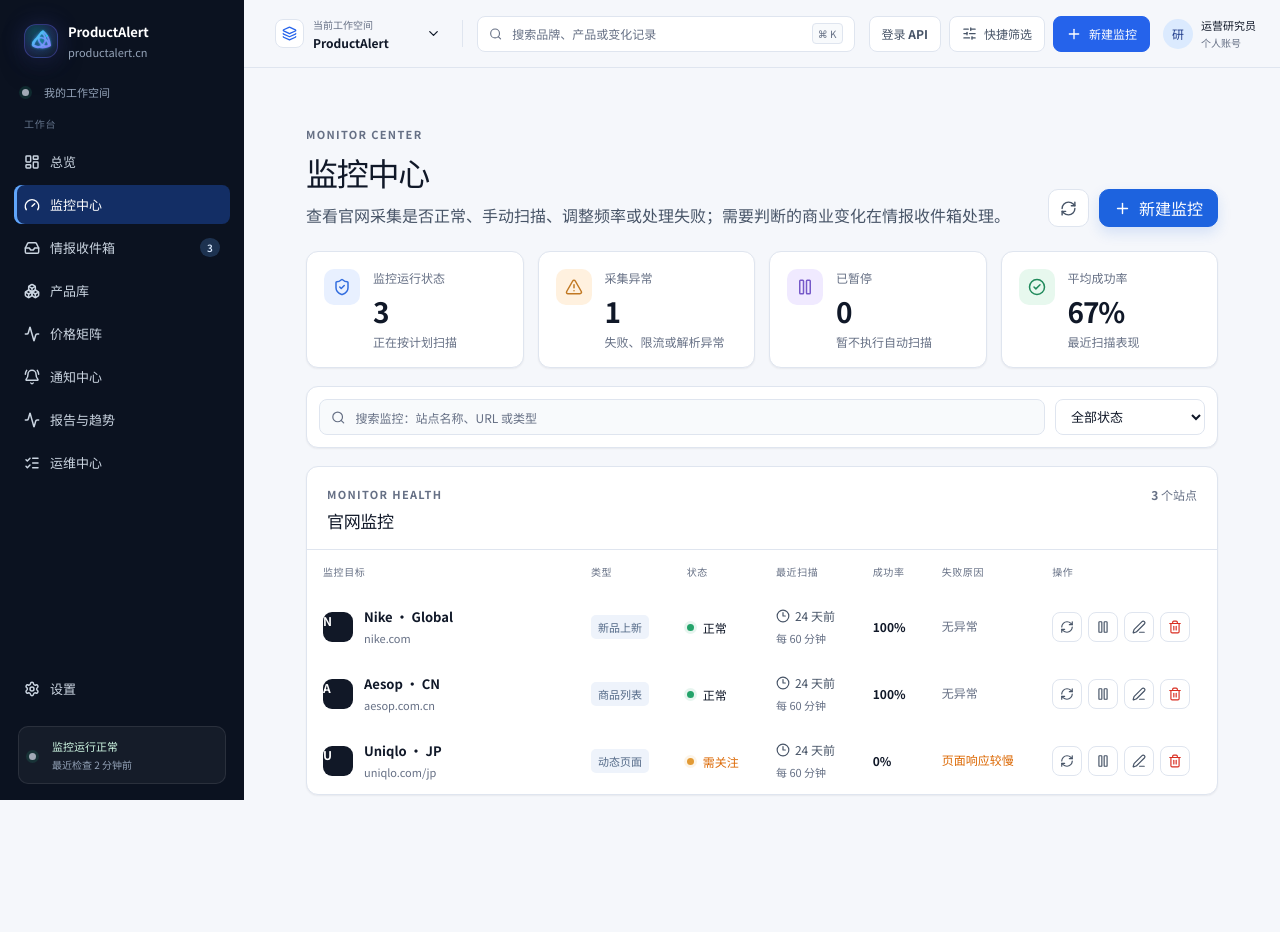
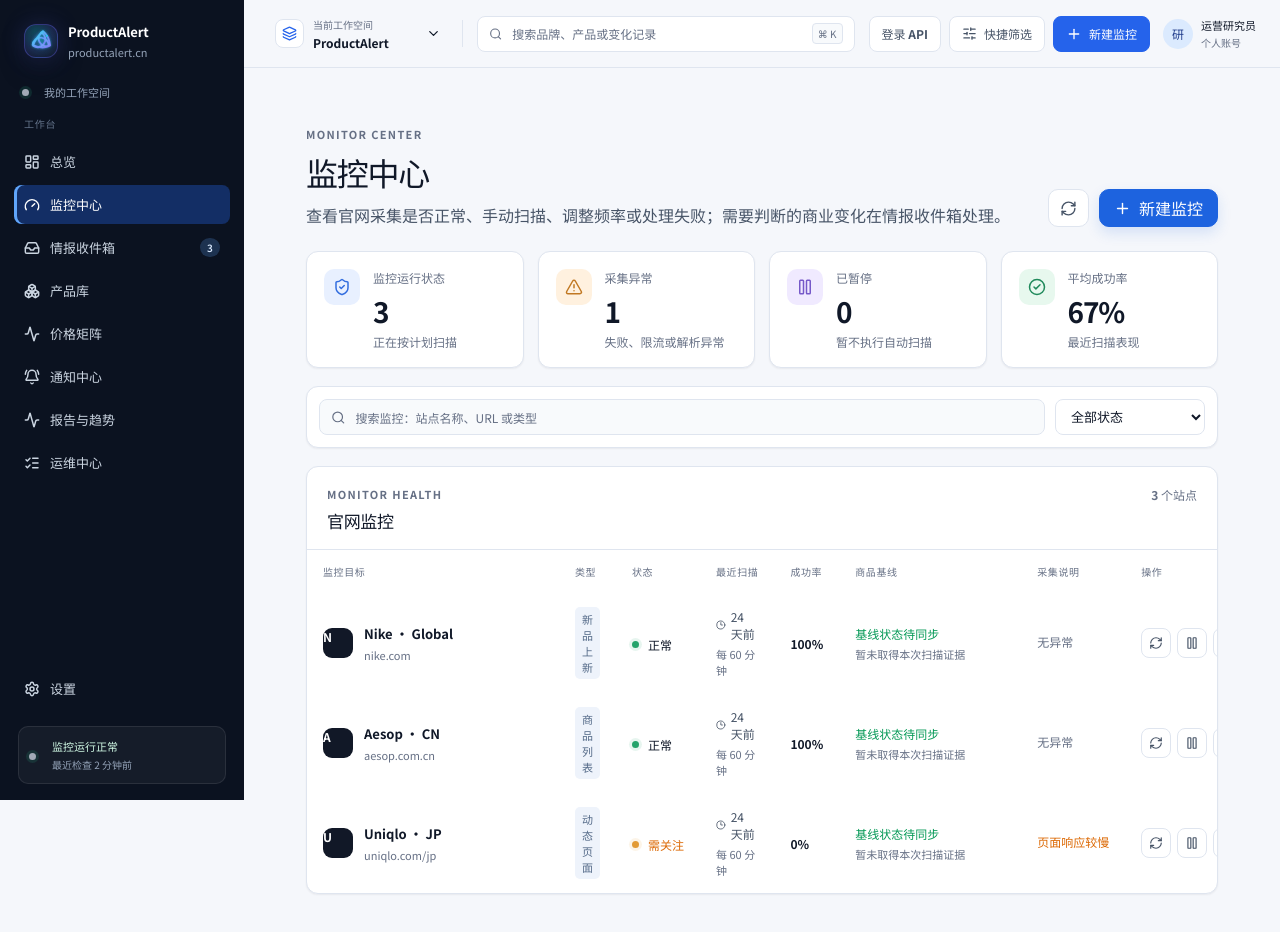
Before and after one commit to wangyao9926-afk/productalert.cn, a React (Vite) app in the folder frontend/: page /monitors in a window 1280 px wide. Shown: the top 932 px of the page. Before the commit the page ends 875 px from the top, so only its background shows below. Built offline with nearby package versions, Linux system fonts and the light colour scheme; no server answers.

Commit message:
feat: expose catalog baseline health

```diff
--- a/frontend/scripts/ui-contract-check.mjs
+++ b/frontend/scripts/ui-contract-check.mjs
@@ -112,6 +112,9 @@ const monitorApi = read("src/api/monitors.ts");
 for (const text of ["createMonitorAndStartBaseline", "getScanJob", "triggerSiteScan", "updateSiteEnabled", "deleteSite", "/api/sites", "/scan", "/api/scan-jobs", "notification_events"]) {
   assert(monitorApi.includes(text), `Monitor API client is missing required text: ${text}`);
 }
+for (const text of ["SiteBaselineSummary", "getSiteBaselineSummary", "baseline-summary", "product_count"]) {
+  assert(monitorApi.includes(text), `Monitor API client must expose catalog-baseline evidence: ${text}`);
+}
 
 const baselineScanPage = read("src/features/monitors/BaselineScanPage.tsx");
 for (const text of ["setInterval", "已发现", "已处理", "查看产品库", "getScanJob", "triggerSiteScan"]) {
@@ -133,7 +136,7 @@ const monitorsPage = read("src/features/monitors/MonitorsPage.tsx");
 for (const text of ["deleteSite", "window.confirm", "删除监控", "Trash2"]) {
   assert(monitorsPage.includes(text), `Monitor Center is missing safe delete support: ${text}`);
 }
-for (const text of ["pausedCount", "scanHealth", "failureReason", "scanFailureReason", "lowSuccessRate", "监控运行状态"]) {
+for (const text of ["pausedCount", "scanHealth", "failureReason", "scanFailureReason", "lowSuccessRate", "baselineBySite", "catalogBaseline", "商品基线", "待建立基线"]) {
   assert(monitorsPage.includes(text), `Monitor Center must focus on crawl health: ${text}`);
 }
 
--- a/frontend/src/api/monitors.ts
+++ b/frontend/src/api/monitors.ts
@@ -55,6 +55,13 @@ export type ScanJob = {
   status: string;
   message?: string | null;
   result?: { progress?: ScanProgress };
+};
+
+export type SiteBaselineSummary = {
+  site_id: number;
+  product_count: number;
+  latest_job?: ScanJob | null;
+  baseline_completed: boolean;
 };
 
 const targetToNotificationEvent: Record<string, NotificationEvent[]> = {
@@ -120,6 +127,10 @@ export function getScanJob(jobId: number | string): Promise<ScanJob> {
   return getJson<ScanJob>(`/api/scan-jobs/${jobId}`);
 }
 
+export function getSiteBaselineSummary(siteId: number | string): Promise<SiteBaselineSummary> {
+  return getJson<SiteBaselineSummary>(`/api/sites/${siteId}/baseline-summary`);
+}
+
 export function resumeScanJob(jobId: number | string): Promise<ScanJob> {
   return sendJson<ScanJob>(`/api/scan-jobs/${jobId}/resume`, {});
 }
--- a/frontend/src/features/monitors/MonitorsPage.tsx
+++ b/frontend/src/features/monitors/MonitorsPage.tsx
@@ -14,10 +14,11 @@ import {
 } from "lucide-react";
 import { Link } from "react-router-dom";
 import { ApiError } from "../../api/client";
-import { deleteSite, triggerSiteScan, updateSiteEnabled } from "../../api/monitors";
+import { deleteSite, getSiteBaselineSummary, triggerSiteScan, updateSiteEnabled, type SiteBaselineSummary } from "../../api/monitors";
 import { loadOverview, type OverviewData } from "../../api/overview";
 
-type MonitorStatus = "healthy" | "warning" | "paused";
+type MonitorStatus = "healthy" | "warning" | "paused" | "pending";
+type CatalogState = "ready" | "warning" | "pending";
 
 type MonitorRow = {
   id: number;
@@ -28,6 +29,9 @@ type MonitorRow = {
   lastScan: string;
   successRate: number;
   scanHealth: "healthy" | "warning";
+  catalogState: CatalogState;
+  catalogLabel: string;
+  catalogDetail: string;
   failureReason: string;
   frequency: string;
 };
@@ -50,6 +54,7 @@ const statusText: Record<MonitorStatus, string> = {
   healthy: "正常",
   warning: "需关注",
   paused: "已暂停",
+  pending: "待建立基线",
 };
 
 function relativeTime(value?: string | null) {
@@ -68,7 +73,33 @@ function scanFailureReason(latestLog: OverviewData["logs"][number] | undefined,
   return "无异常";
 }
 
-function buildMonitorRows(data: OverviewData): MonitorRow[] {
+function catalogBaseline(summary: SiteBaselineSummary | undefined): Pick<MonitorRow, "catalogState" | "catalogLabel" | "catalogDetail"> {
+  if (!summary) {
+    return { catalogState: "ready", catalogLabel: "基线状态待同步", catalogDetail: "暂未取得本次扫描证据" };
+  }
+
+  const latestJob = summary?.latest_job;
+  const progress = latestJob?.result?.progress;
+  const quality = progress?.quality;
+  const productCount = summary?.product_count || 0;
+  const waitingForScan = latestJob?.status === "queued" || latestJob?.status === "running" || (!latestJob && productCount === 0);
+
+  if (waitingForScan) {
+    return { catalogState: "pending", catalogLabel: "待建立基线", catalogDetail: "首次扫描后统计商品数量" };
+  }
+  if (summary?.baseline_completed && productCount > 0) {
+    const referenceCount = quality?.catalog_reference_count;
+    const detail = typeof referenceCount === "number" ? `已核验 ${productCount} / ${referenceCount} 个商品` : `已入库 ${productCount} 个商品`;
+    return { catalogState: "ready", catalogLabel: `${productCount} 个商品`, catalogDetail: detail };
+  }
+  if (productCount === 0) {
+    const cause = latestJob?.message || (quality?.rate_limited_count ? "官网限流，等待重试" : "未发现可验证的商品页");
+    return { catalogState: "warning", catalogLabel: "未建立商品基线", catalogDetail: cause };
+  }
+  return { catalogState: "ready", catalogLabel: `${productCount} 个商品`, catalogDetail: "已入库，目录覆盖待核验" };
+}
+
+function buildMonitorRows(data: OverviewData, baselineBySite: Record<number, SiteBaselineSummary | undefined>): MonitorRow[] {
   return data.sites.map((site) => {
     const siteLogs = data.logs.filter((log) => log.site_id === site.id);
     const latestLog = siteLogs[0];
@@ -77,7 +108,8 @@ function buildMonitorRows(data: OverviewData): MonitorRow[] {
     const sourceType = site.sources?.[0]?.source_type || "collection";
     const lowSuccessRate = siteLogs.length >= 2 && successRate < 80;
     const scanHealth = latestLog?.status === "warning" || latestLog?.status === "failed" || lowSuccessRate ? "warning" : "healthy";
-    const status: MonitorStatus = site.enabled === false ? "paused" : scanHealth;
+    const catalog = catalogBaseline(baselineBySite[site.id]);
+    const status: MonitorStatus = site.enabled === false ? "paused" : catalog.catalogState === "pending" ? "pending" : scanHealth === "warning" || catalog.catalogState === "warning" ? "warning" : "healthy";
 
     return {
       id: site.id,
@@ -88,14 +120,17 @@ function buildMonitorRows(data: OverviewData): MonitorRow[] {
       lastScan: relativeTime(latestLog?.started_at),
       successRate,
       scanHealth,
-      failureReason: scanFailureReason(latestLog, successRate, siteLogs.length),
+      catalogState: catalog.catalogState,
+      catalogLabel: catalog.catalogLabel,
+      catalogDetail: catalog.catalogDetail,
+      failureReason: scanHealth === "warning" ? scanFailureReason(latestLog, successRate, siteLogs.length) : catalog.catalogState === "warning" ? catalog.catalogDetail : "无异常",
       frequency: site.scan_interval_minutes ? `${site.scan_interval_minutes} 分钟` : "每 60 分钟",
     };
   });
 }
 
 function summarize(rows: MonitorRow[]) {
-  const active = rows.filter((row) => row.status !== "paused").length;
+  const active = rows.filter((row) => row.status === "healthy" || row.status === "warning").length;
   const warning = rows.filter((row) => row.status === "warning").length;
   const pausedCount = rows.filter((row) => row.status === "paused").length;
   const averageRate = rows.length ? Math.round(rows.reduce((total, row) => total + row.successRate, 0) / rows.length) : 100;
@@ -104,19 +139,29 @@ function summarize(rows: MonitorRow[]) {
 
 export function MonitorsPage() {
   const [data, setData] = useState<OverviewData | null>(null);
+  const [baselineBySite, setBaselineBySite] = useState<Record<number, SiteBaselineSummary | undefined>>({});
   const [loading, setLoading] = useState(true);
   const [query, setQuery] = useState("");
   const [statusFilter, setStatusFilter] = useState<MonitorStatus | "all">("all");
   const [action, setAction] = useState<ActionState>({ id: null, kind: null, message: "", tone: "idle" });
 
-  const refresh = () => {
+  const refresh = async () => {
     setLoading(true);
-    loadOverview().then(setData).finally(() => setLoading(false));
+    try {
+      const overview = await loadOverview();
+      setData(overview);
+      const summaries = await Promise.all(overview.sites.map(async (site) => [site.id, await getSiteBaselineSummary(site.id).catch(() => undefined)] as const));
+      setBaselineBySite(Object.fromEntries(summaries));
+    } finally {
+      setLoading(false);
+    }
   };
 
-  useEffect(refresh, []);
+  useEffect(() => {
+    void refresh();
+  }, []);
 
-  const rows = useMemo(() => (data ? buildMonitorRows(data) : []), [data]);
+  const rows = useMemo(() => (data ? buildMonitorRows(data, baselineBySite) : []), [baselineBySite, data]);
   const stats = useMemo(() => summarize(rows), [rows]);
   const filteredRows = useMemo(() => {
     const normalizedQuery = query.trim().toLowerCase();
@@ -212,6 +257,7 @@ export function MonitorsPage() {
           <option value="all">全部状态</option>
           <option value="healthy">正常</option>
           <option value="warning">需关注</option>
+          <option value="pending">待建立基线</option>
           <option value="paused">已暂停</option>
         </select>
         {(query || statusFilter !== "all") ? <button className="button button-secondary" type="button" onClick={() => { setQuery(""); setStatusFilter("all"); }}>清除筛选</button> : null}
@@ -242,7 +288,8 @@ export function MonitorsPage() {
                   <th>状态</th>
                   <th>最近扫描</th>
                   <th>成功率</th>
-                  <th>失败原因</th>
+                  <th>商品基线</th>
+                  <th>采集说明</th>
                   <th>操作</th>
                 </tr>
               </thead>
@@ -277,6 +324,7 @@ function MonitorTableRow({ row, action, onScan, onToggle, onDelete }: { row: Mon
   const toggling = action.id === row.id && action.kind === "toggle";
   const deleting = action.id === row.id && action.kind === "delete";
   const paused = row.status === "paused";
+  const statusDot = row.status === "warning" ? "warning" : row.status === "healthy" ? "success" : "";
 
   return (
     <tr>
@@ -290,9 +338,15 @@ function MonitorTableRow({ row, action, onScan, onToggle, onDelete }: { row: Mon
         </div>
       </td>
       <td><span className="tag">{row.type}</span></td>
-      <td><span className={`monitor-status ${row.status}`}><span className={`status-dot ${row.status === "warning" ? "warning" : "success"}`} />{statusText[row.status]}</span></td>
+      <td><span className={`monitor-status ${row.status}`}><span className={`status-dot ${statusDot}`} />{statusText[row.status]}</span></td>
       <td><span className="time-cell"><Clock3 size={14} />{row.lastScan}</span><span className="table-sub">{row.frequency}</span></td>
       <td><strong>{row.successRate}%</strong></td>
+      <td>
+        <Link className={`catalog-baseline ${row.catalogState}`} to={`/products?site_id=${row.id}`} title={`查看 ${row.name} 的产品库`}>
+          <strong>{row.catalogLabel}</strong>
+          <span>{row.catalogDetail}</span>
+        </Link>
+      </td>
       <td><span className={row.status === "warning" ? "failure-text warning" : "failure-text"}>{row.failureReason}</span></td>
       <td>
         <div className="monitor-actions">
```
Also changed, not shown: frontend/src/styles/global.css, 2 other files (tests, documents, lock files or other folders).
